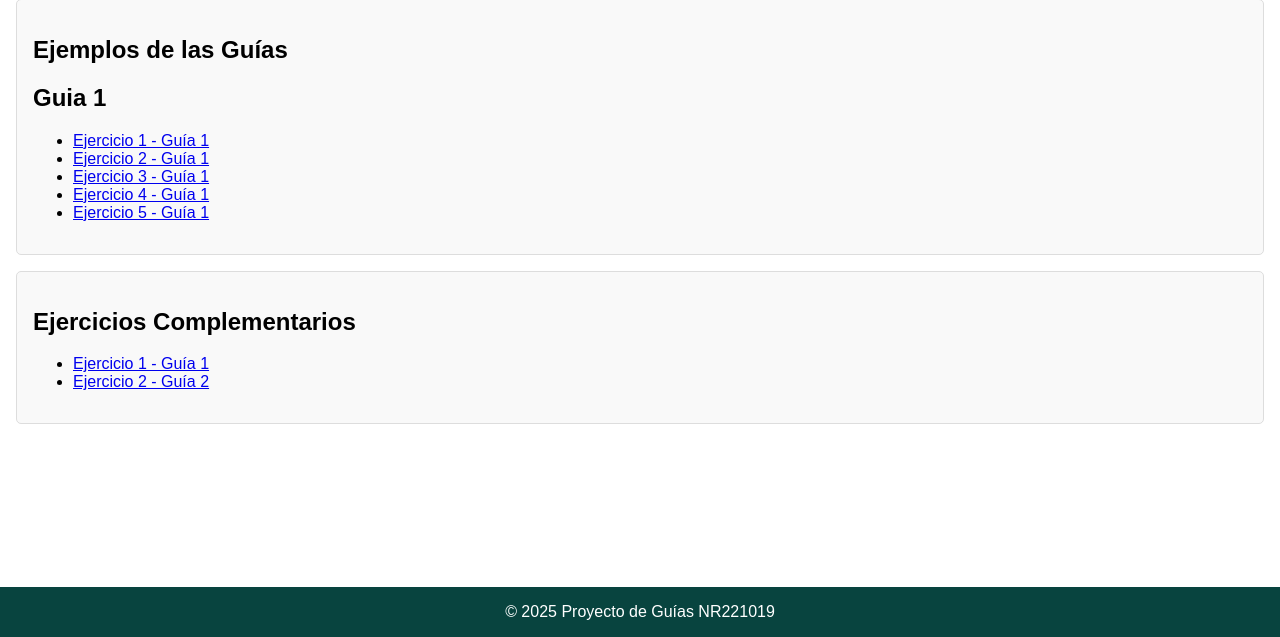
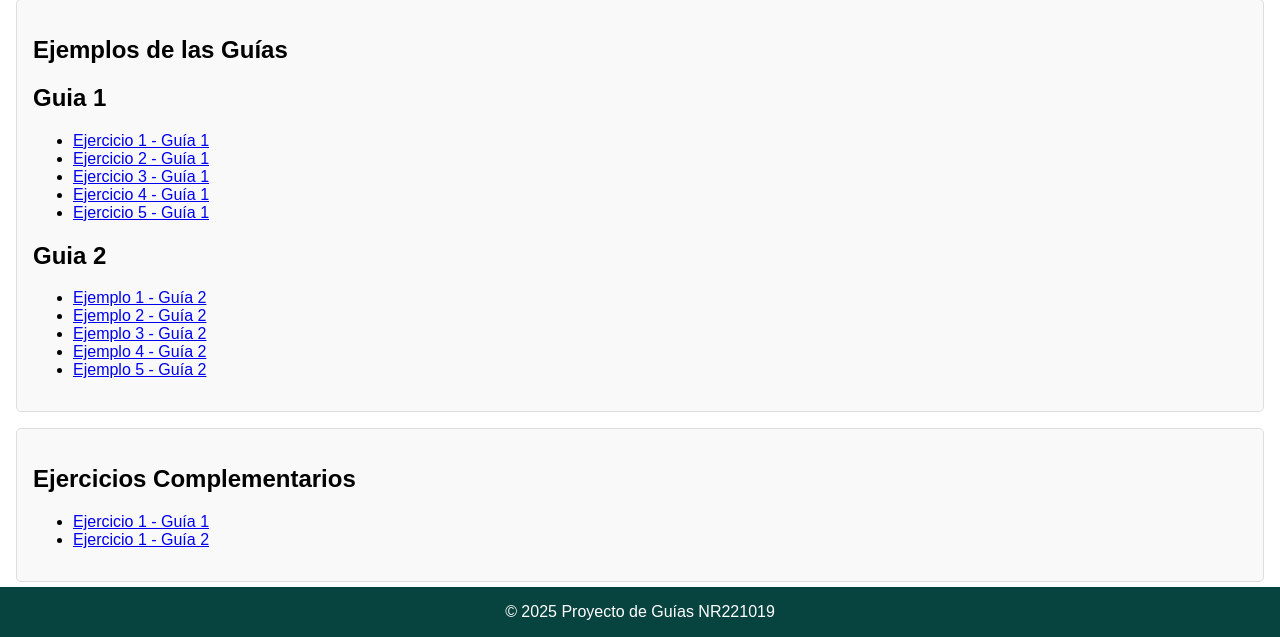
Before and after one commit to al3padilla/Archivos_Guias_LIS03L, a PHP site: page / in a window 1280 px wide. Shown: the part 163-800 px from the top of the page. Run offline with PHP 8.4, Linux system fonts and the light colour scheme.

Commit message:
Update index.php
Actualización Guia 2

```diff
--- a/index.php
+++ b/index.php
@@ -30,13 +30,22 @@
             <li><a href="Guia1_NR221019/Ejercicio4/tiposdatos.php">Ejercicio 4 - Guía 1</a></li>
             <li><a href="Guia1_NR221019/Ejercicio5/ingresodatos.html">Ejercicio 5 - Guía 1</a></li>
             </ul>
+
+            <h1>Guia 2</h1>
+            <ul>
+            <li><a href="Guia2_NR221019/Ejemplo1/bisiesto.php">Ejemplo 1 - Guía 2</a></li>
+            <li><a href="Guia2_NR221019/Ejemplo2/salario.html">Ejemplo 2 - Guía 2</a></li>
+            <li><a href="Guia2_NR221019/Ejemplo3/compararnumeros.html">Ejemplo 3 - Guía 2</a></li>
+            <li><a href="Guia2_NR221019/Ejemplo4/convertir.php">Ejemplo 4 - Guía 2</a></li>
+            <li><a href="Guia2_NR221019/Ejemplo5/convmonedas.php">Ejemplo 5 - Guía 2</a></li>
+            </ul>
         </section>
 
         <section id="ejercicios-discusion">
             <h2>Ejercicios Complementarios</h2>
             <ul>
                 <li><a href="Guia1_NR221019/EjerComplementario/operadores.php">Ejercicio 1 - Guía 1</a></li>
-                <li><a href="guias/guia2/ejercicios/ejercicio2.php">Ejercicio 2 - Guía 2</a></li>
+               <li><a href="Guia2_NR221019/EjerComplementario/FormPrin.html">Ejercicio 1 - Guía 2</a></li>
 
             </ul>
         </section>
```
